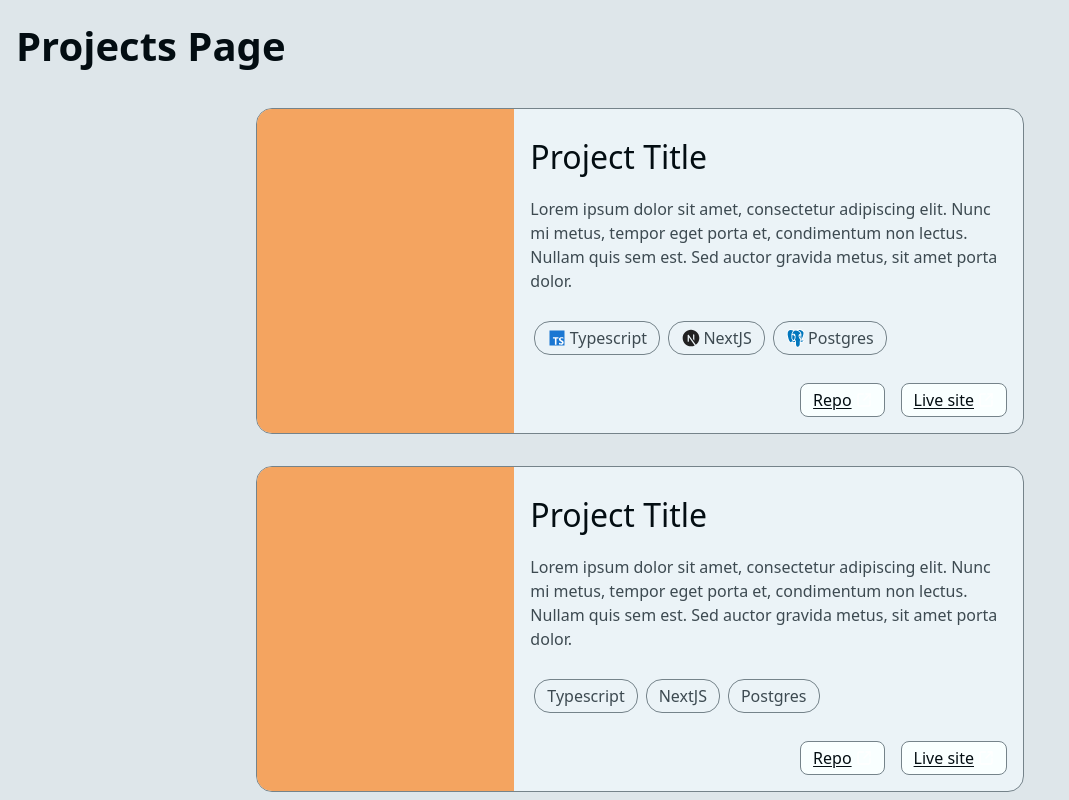
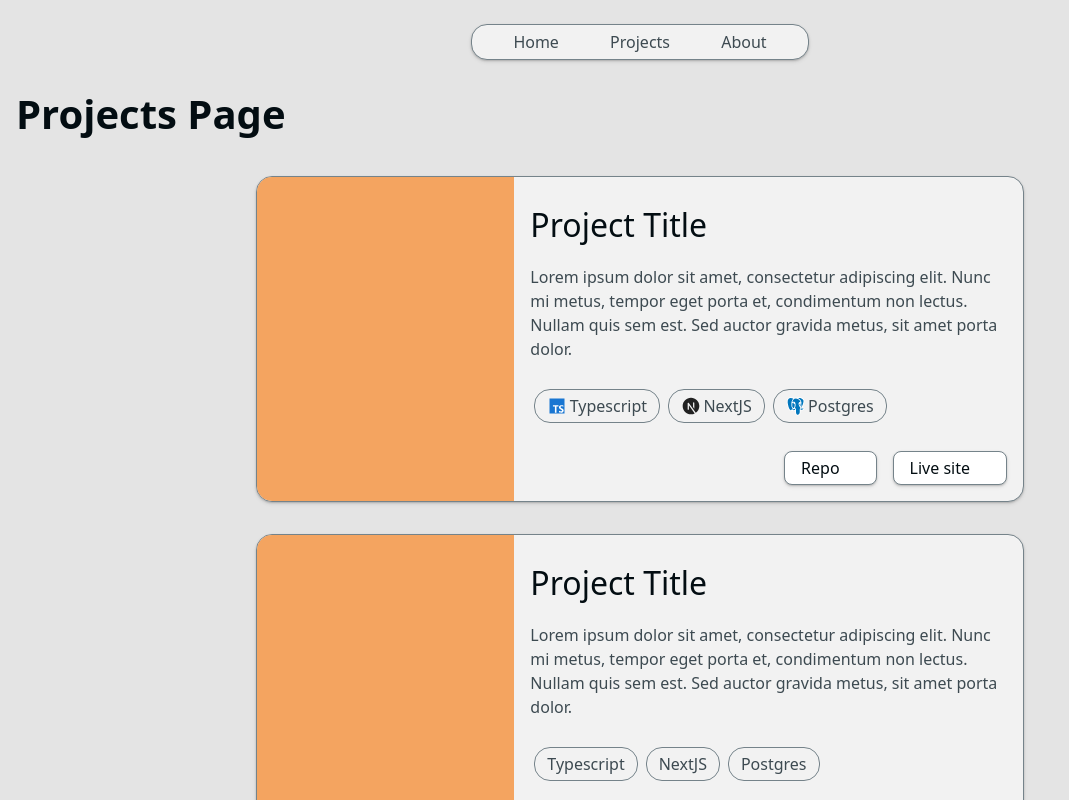
Before and after one commit to amazinglynormal/personal-site, a website built with Vite: page src/projects.html in a window 1280 px wide. Shown: the top 800 px of the page, without its empty margins (0-1069 px from the left). Built offline with nearby package versions, Linux system fonts and the light colour scheme.

Commit message:
add navbar to pages

```diff
--- a/src/projects.html
+++ b/src/projects.html
@@ -8,6 +8,15 @@
         <title>Projects | Stephen Brady</title>
     </head>
     <body>
+        <header class="page-header">
+            <nav class="navbar">
+                <ul>
+                    <li><a href="/home" class="nav-link">Home</a></li>
+                    <li><a href="/projects" class="nav-link current">Projects</a></li>
+                    <li><a href="/about" class="nav-link">About</a></li>
+                </ul>
+            </nav>
+        </header>
         <h1>Projects Page</h1>
         <section class="project-cards">
             <article class="card">
--- a/src/style.css
+++ b/src/style.css
@@ -1,7 +1,7 @@
 :root {
-    --bg-dark: oklch(0.1 0.01 230);
-    --bg: oklch(0.15 0.01 230);
-    --bg-light: oklch(0.2 0.01 230);
+    --bg-dark: oklch(0.1 0 264);
+    --bg: oklch(0.2 0 264);
+    --bg-light: oklch(0.3 0 264);
     --text: oklch(0.96 0.02 230);
     --text-muted: oklch(0.76 0.02 230);
     --highlight: oklch(0.5 0.02 230);
@@ -16,13 +16,22 @@
     --system-ui:
         system-ui, "Segoe UI", Roboto, Helvetica, Arial, sans-serif,
         "Apple Color Emoji", "Segoe UI Emoji", "Segoe UI Symbol";
+    --shadow-s:
+        inset 0 1px 2px #ffffff30, /* top highlight */ 0 1px 2px #00000030,
+        /* dark shadow */ 0 2px 4px #00000015; /* soft shadow */
+    --shadow-m:
+        inset 0 1px 2px #ffffff50, /* top highlight */ 0 2px 4px #00000030,
+        /* dark shadow */ 0 4px 8px #00000015; /* soft shadow */
+    --shadow-l:
+        inset 0 1px 2px #ffffff70, /* top highlight */ 0 4px 6px #00000030,
+        /* dark shadow */ 0 6px 10px #00000015; /* soft shadow */
 }
 
 @media (prefers-color-scheme: light) {
     :root {
-        --bg-dark: oklch(0.92 0.01 230);
-        --bg: oklch(0.96 0.01 230);
-        --bg-light: oklch(1 0.01 230);
+        --bg-dark: oklch(0.92 0 264);
+        --bg: oklch(0.96 0 264);
+        --bg-light: oklch(1 0 264);
         --text: oklch(0.15 0.02 230);
         --text-muted: oklch(0.4 0.02 230);
         --highlight: oklch(1 0.02 230);
@@ -86,6 +95,39 @@ section {
     padding: 1rem;
 }
 
+.navbar {
+    margin: 1rem 0;
+    padding: 0.5rem 1.5rem;
+}
+
+.navbar > ul {
+    list-style: none;
+    display: flex;
+    align-items: center;
+    padding: 0.3rem 1rem;
+    width: fit-content;
+    height: fit-content;
+    border-radius: 1rem;
+    border: 1px solid var(--border);
+    background-color: var(--bg);
+    margin: 0 auto;
+    box-shadow: var(--shadow-s);
+}
+
+.nav-link {
+    text-decoration: none;
+    padding: 0.5rem 1.5rem;
+    margin: 0 0.1rem;
+    color: var(--text-muted);
+}
+
+.nav-link:hover {
+    color: var(--text);
+    text-decoration: underline;
+    text-decoration-thickness: 2px;
+    text-underline-offset: 0.25rem;
+}
+
 .project-cards {
     display: grid;
     grid-template-columns: 1fr;
@@ -101,6 +143,7 @@ section {
     display: flex;
     flex-direction: column;
     margin: 0 auto;
+    box-shadow: var(--shadow-s);
 }
 
 .card__picture {
@@ -157,11 +200,16 @@ section {
     margin-left: 1rem;
     display: flex;
     align-items: center;
-    text-underline-offset: 2px;
     border: 1px solid var(--border);
-    padding: 0.25rem 0.75rem;
+    text-decoration: none;
+    padding: 0.25rem 1rem;
     border-radius: 0.5rem;
     background-color: var(--bg-light);
+    box-shadow: var(--shadow-s);
+}
+
+.card__link:hover {
+    box-shadow: var(--shadow-m);
 }
 
 .card__link-svg {
```
Also changed, not shown: src/about.html (+9 -0 lines), src/index.html (+9 -6 lines).
